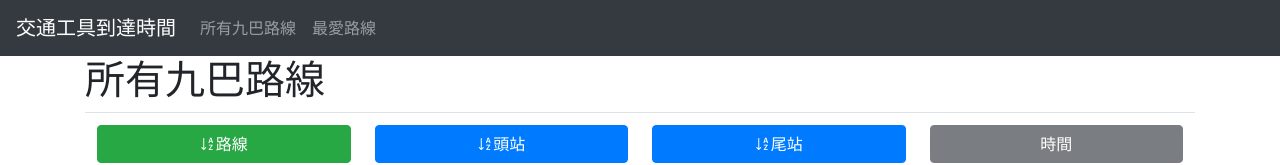
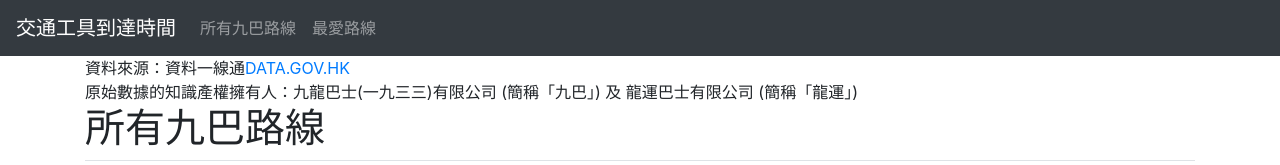
Before and after one commit to mkleung-dev/mkl-eta-app-client, a React (Create React App) app: page /all_kmb_route in a window 1280 px wide. Shown: the top 165 px of the page. Built offline with nearby package versions, Linux system fonts and the light colour scheme; no server answers.

Commit message:
feat: Add acknowledagement

```diff
--- a/src/App.js
+++ b/src/App.js
@@ -20,6 +20,8 @@
           {/*<Nav.Link href="/all_bus_stop">All Bus Stop</Nav.Link>*/}
         </Nav>
       </Navbar>
+      <Container>資料來源：資料一線通<a target="_blank" href="https://data.gov.hk">DATA.GOV.HK</a></Container>
+      <Container>原始數據的知識產權擁有人：九龍巴士(一九三三)有限公司 (簡稱「九巴」) 及 龍運巴士有限公司 (簡稱「龍運」)</Container>
       <Router>
         <Switch>
           <Route exact path="/">
```
